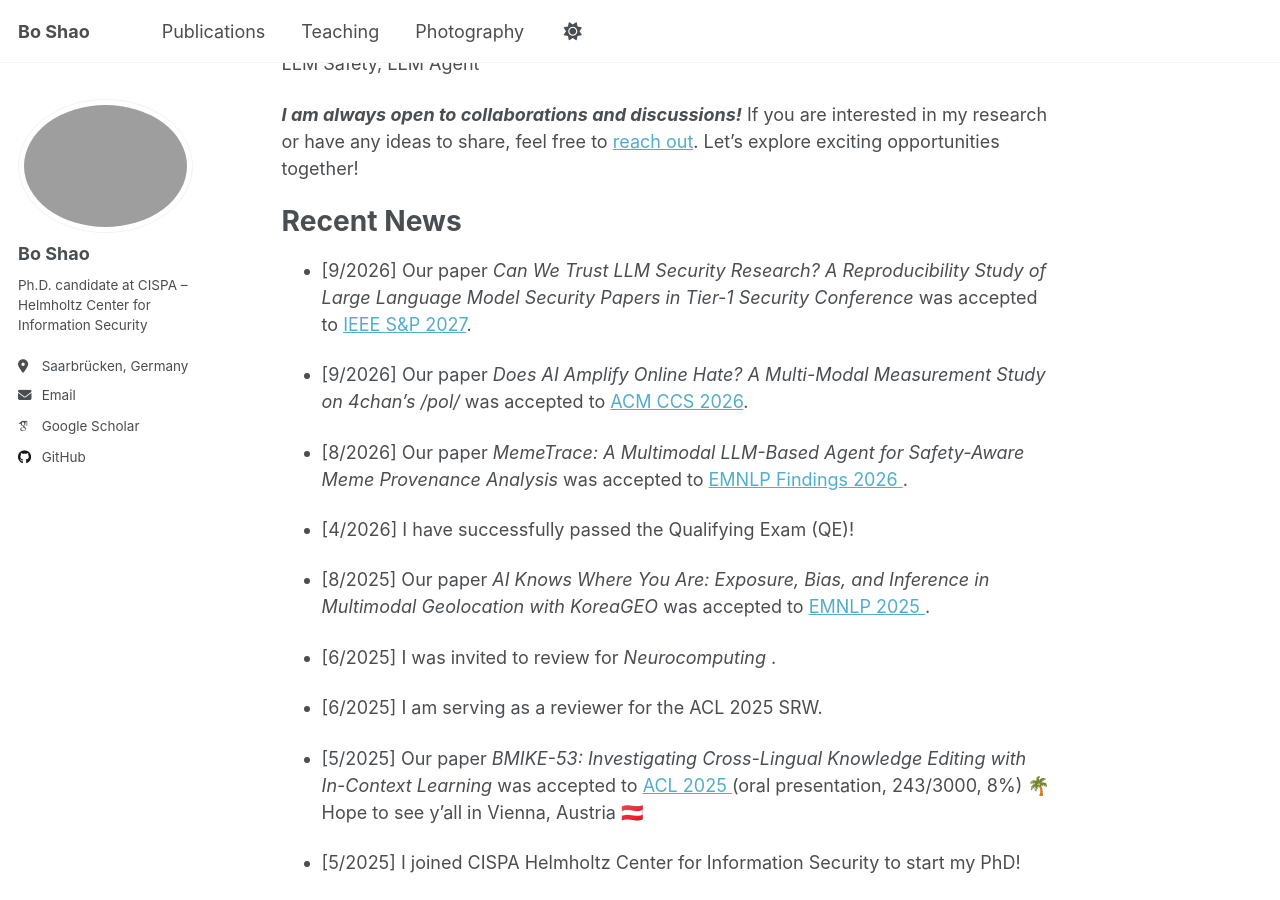
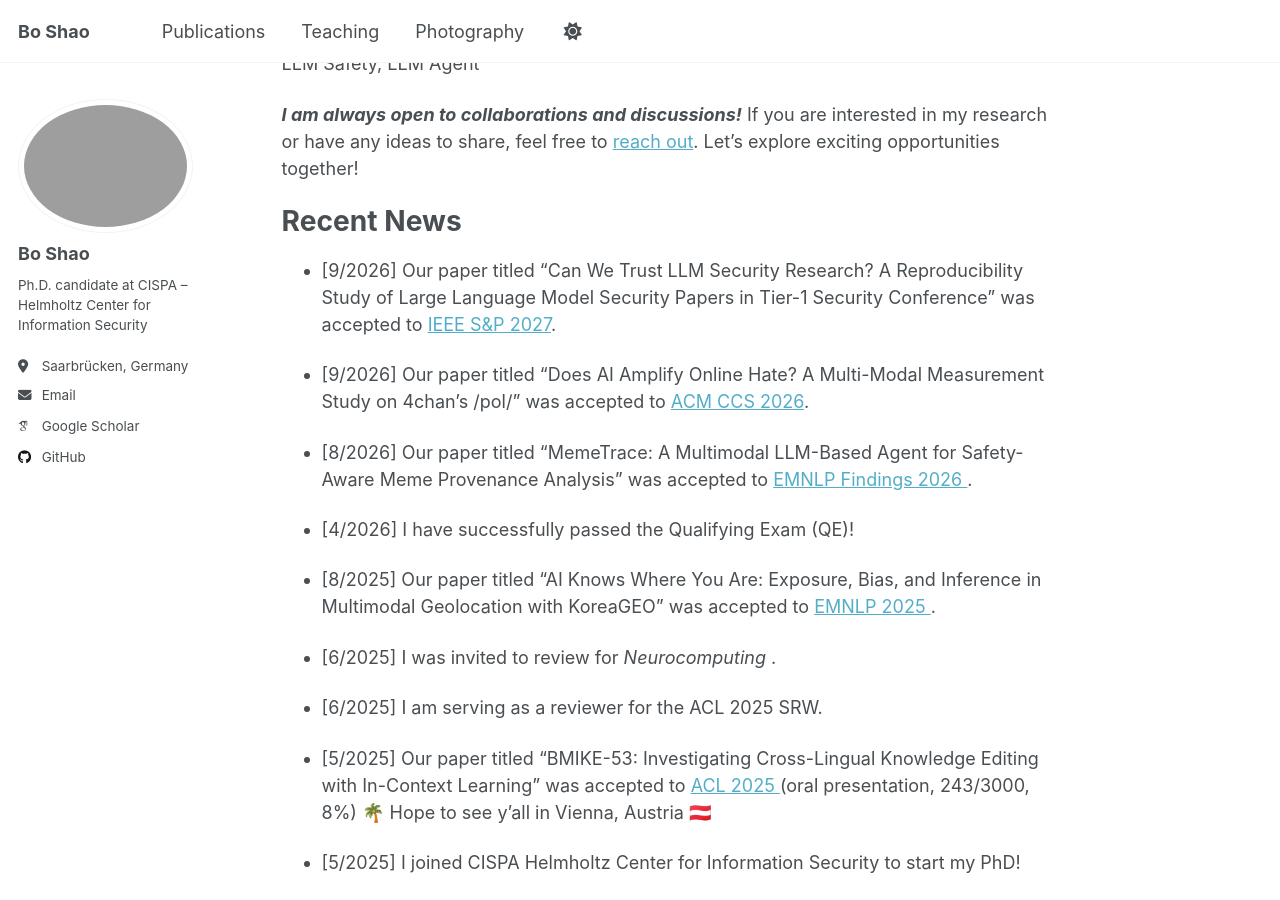
Before and after one commit to bosh-x/bosh-x.github.io, a Jekyll site: the page built from _pages/about.md, in a window 1280 px wide and 900 px high, scrolled down 323 px. Built offline with Jekyll 4.4.1, drawn with Linux system fonts in a browser that asks for light colours; some web fonts are replaced; comment, search, counter and statistics services are not loaded.

Commit message:
Update about.md

```diff
--- a/_pages/about.md
+++ b/_pages/about.md
@@ -18,20 +18,20 @@ LLM Safety, LLM Agent
 Recent News
 ======
 
- - [9/2026] Our paper *Can We Trust LLM Security Research? A Reproducibility Study of Large Language Model Security Papers in Tier-1 Security Conference* was accepted to [IEEE S&P 2027](https://sp2027.ieee-security.org/index.html).
+ - [9/2026] Our paper titled "Can We Trust LLM Security Research? A Reproducibility Study of Large Language Model Security Papers in Tier-1 Security Conference" was accepted to [IEEE S&P 2027](https://sp2027.ieee-security.org/index.html).
 
- - [9/2026] Our paper *Does AI Amplify Online Hate? A Multi-Modal Measurement Study on 4chan's /pol/* was accepted to [ACM CCS 2026](https://www.sigsac.org/ccs/CCS2026/index.html).
+ - [9/2026] Our paper titled "Does AI Amplify Online Hate? A Multi-Modal Measurement Study on 4chan's /pol/" was accepted to [ACM CCS 2026](https://www.sigsac.org/ccs/CCS2026/index.html).
 
- - [8/2026] Our paper *MemeTrace: A Multimodal LLM-Based Agent for Safety-Aware Meme Provenance Analysis* was accepted to [EMNLP Findings 2026 ](https://2026.emnlp.org/).
+ - [8/2026] Our paper titled "MemeTrace: A Multimodal LLM-Based Agent for Safety-Aware Meme Provenance Analysis" was accepted to [EMNLP Findings 2026 ](https://2026.emnlp.org/).
 
  - [4/2026] I have successfully passed the Qualifying Exam (QE)!
 
- - [8/2025] Our paper *AI Knows Where You Are: Exposure, Bias, and Inference in Multimodal Geolocation with KoreaGEO* was accepted to [EMNLP 2025 ](https://2025.emnlp.org/).
+ - [8/2025] Our paper titled "AI Knows Where You Are: Exposure, Bias, and Inference in Multimodal Geolocation with KoreaGEO" was accepted to [EMNLP 2025 ](https://2025.emnlp.org/).
 
  - [6/2025] I was invited to review for *Neurocomputing* .
 
  - [6/2025] I am serving as a reviewer for the ACL 2025 SRW.
 
- - [5/2025] Our paper *BMIKE-53: Investigating Cross-Lingual Knowledge Editing with In-Context Learning* was accepted to [ACL 2025 ](https://2025.aclweb.org/) (oral presentation, 243/3000, 8%) 🌴 Hope to see y’all in Vienna, Austria 🇦🇹
+ - [5/2025] Our paper titled "BMIKE-53: Investigating Cross-Lingual Knowledge Editing with In-Context Learning" was accepted to [ACL 2025 ](https://2025.aclweb.org/) (oral presentation, 243/3000, 8%) 🌴 Hope to see y’all in Vienna, Austria 🇦🇹
 
  - [5/2025] I joined CISPA Helmholtz Center for Information Security to start my PhD!
```
